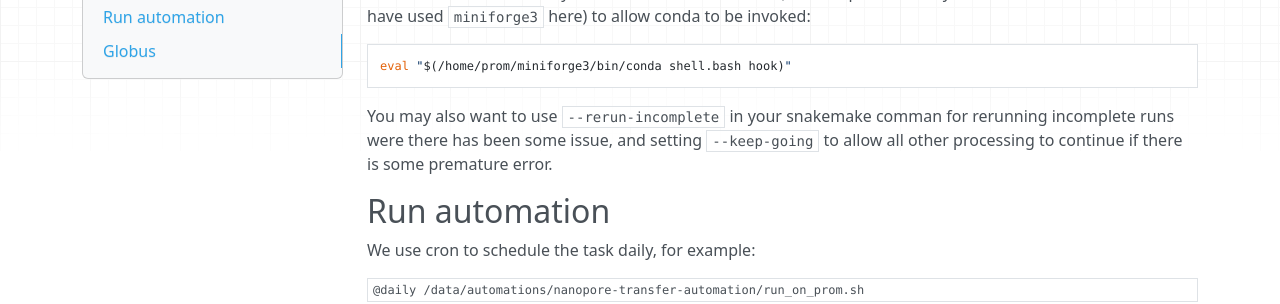
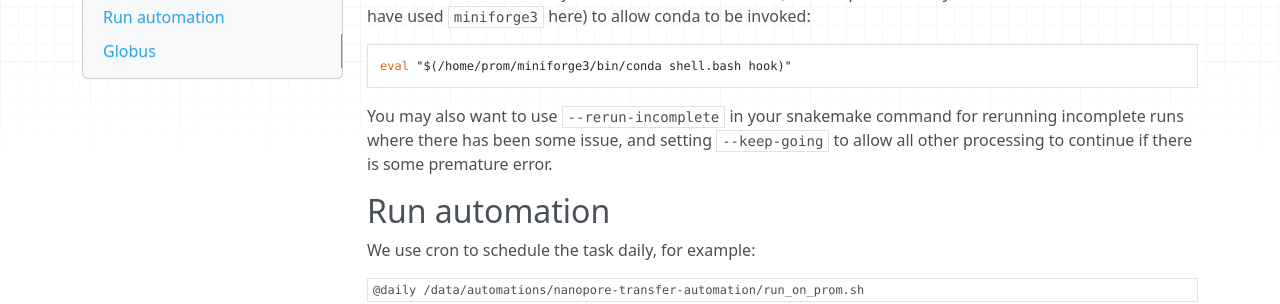
Before and after one commit to WEHIGenomicsRnD/nanopore-transfer-automation, an MkDocs documentation site: the page built from docs/deployment.md, in a window 1280 px wide and 900 px high, scrolled down 420 px. Shown: the part 155-459 px from the top of the window. Built offline with MkDocs 1.6.1, drawn with Linux system fonts in a browser that asks for light colours; nearby versions of some CDN libraries.

Commit message:
Typos and fixes caught by copilot

````diff
--- a/docs/deployment.md
+++ b/docs/deployment.md
@@ -25,7 +25,7 @@ If you have installed conda on your instrument machine (e.g., PromethION), you m
 eval "$(/home/prom/miniforge3/bin/conda shell.bash hook)"
 ```
 
-You may also want to use `--rerun-incomplete` in your snakemake comman for rerunning incomplete runs were there has been some issue, and setting `--keep-going` to allow all other processing to continue if there is some premature error.
+You may also want to use `--rerun-incomplete` in your snakemake command for rerunning incomplete runs where there has been some issue, and setting `--keep-going` to allow all other processing to continue if there is some premature error.
 
 ## Run automation
 
````
Also changed, not shown: README.md (+0 -1 lines), paper.md (+3 -3 lines).
